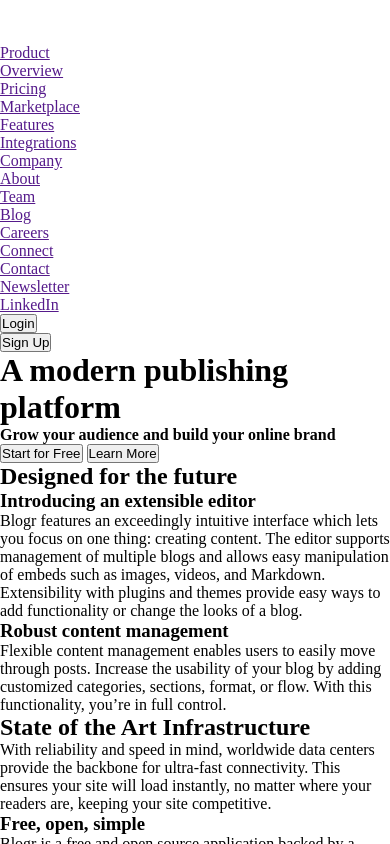
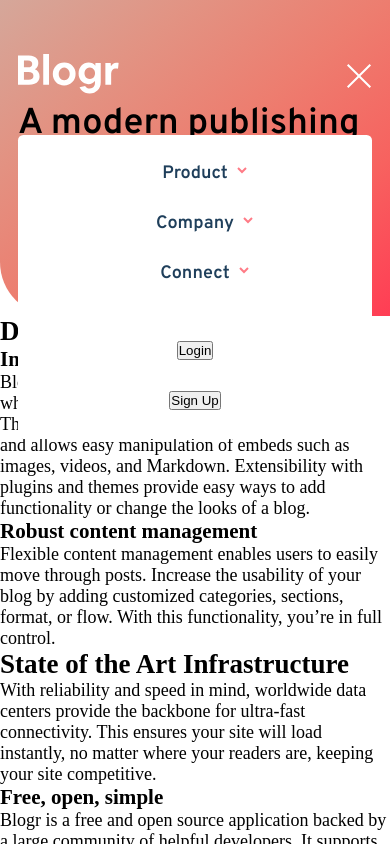
Before and after one commit to Tesmeton/Blog-Landing-Page, a plain HTML site: page index.html in a window 390 px wide. Both pictures are taken after a click on the button "Start for Free". Shown: the top 844 px of the page. Drawn offline with nearby package versions, Linux system fonts and the light colour scheme; files that its build step writes are made by us from their sources.

Commit message:
Added index.js | Started Mobile Nav

```diff
--- a/index.html
+++ b/index.html
@@ -11,8 +11,9 @@
 </head>
 <body>
   <header>
-    <nav>
-      <img src="./images/logo.svg" alt="Blogr Logo">
+    <img src="./images/logo.svg" alt="Blogr Logo">
+    <img id="burger" class="burger" src="./images/icon-hamburger.svg" alt="Hamburger Icon">
+    <nav id="nav">
       <div class="left-nav">
         <ul>
           <li><a href="">Product</a>
@@ -135,5 +136,6 @@
     Challenge by <a href="https://www.frontendmentor.io?ref=challenge" target="_blank">Frontend Mentor</a>.
     Coded by <a href="#">Your Name Here</a>.
   </div> -->
+  <script src="./index.js"></script>
 </body>
 </html>
--- /dev/null
+++ b/index.js
@@ -0,0 +1,12 @@
+let burger = document.getElementById("burger");
+let nav = document.getElementById("nav");
+
+window.addEventListener("click", () => {
+  if (nav.className == "open") {
+    nav.className = "";
+    burger.setAttribute("src", "./images/icon-hamburger.svg");
+  } else {
+    nav.className = "open";
+    burger.setAttribute("src", "./images/icon-close.svg");
+  }
+});
--- a/style.scss
+++ b/style.scss
@@ -1,5 +1,84 @@
+@import url("https://fonts.googleapis.com/css2?family=Overpass:wght@300;600&display=swap");
+@import url("https://fonts.googleapis.com/css2?family=Ubuntu:wght@400;500;700&display=swap");
+
+$red: hsl(356, 100%, 66%);
+$lightRed: hsl(355, 100%, 74%);
+$darkBlue: hsl(208, 49%, 24%);
+
 * {
   box-sizing: border-box;
   margin: 0;
   padding: 0;
 }
+
+body {
+  font-size: 18px;
+}
+
+header {
+  font-family: "Overpass", sans-serif;
+  border-radius: 0 0 0 3em;
+  position: relative;
+  padding: 3em 1em;
+  background-image: linear-gradient(
+    to right bottom,
+    #d5a79a,
+    #e29383,
+    #ed7d6f,
+    #f7625f,
+    #ff3d54
+  );
+
+  .open {
+    display: block;
+  }
+
+  nav {
+    display: none;
+    width: calc(100% - 2em);
+    overflow: hidden;
+    position: absolute;
+    top: 7.5em;
+    background-color: hsl(0, 0%, 100%);
+    border-radius: 0.3em;
+    transition: max-height 0.25s ease-out;
+  }
+
+  .burger {
+    position: absolute;
+    top: 3.5em;
+    right: 1em;
+  }
+
+  ul {
+    padding: 0.75em;
+    list-style-type: none;
+    a {
+      text-decoration: none;
+    }
+
+    li {
+      text-align: center;
+      padding: 0.75em;
+      a {
+        position: relative;
+        color: hsl(208, 49%, 24%);
+        font-weight: 600;
+        &::after {
+          content: "";
+          display: block;
+          position: absolute;
+          right: -1.5em;
+          top: 0.25em;
+          width: 1em;
+          height: 1em;
+          background: transparent url("./images/icon-arrow-dark.svg") no-repeat;
+        }
+      }
+    }
+
+    ul {
+      display: none;
+    }
+  }
+}
```
Also changed, not shown: style.css (added), 1 other file.
